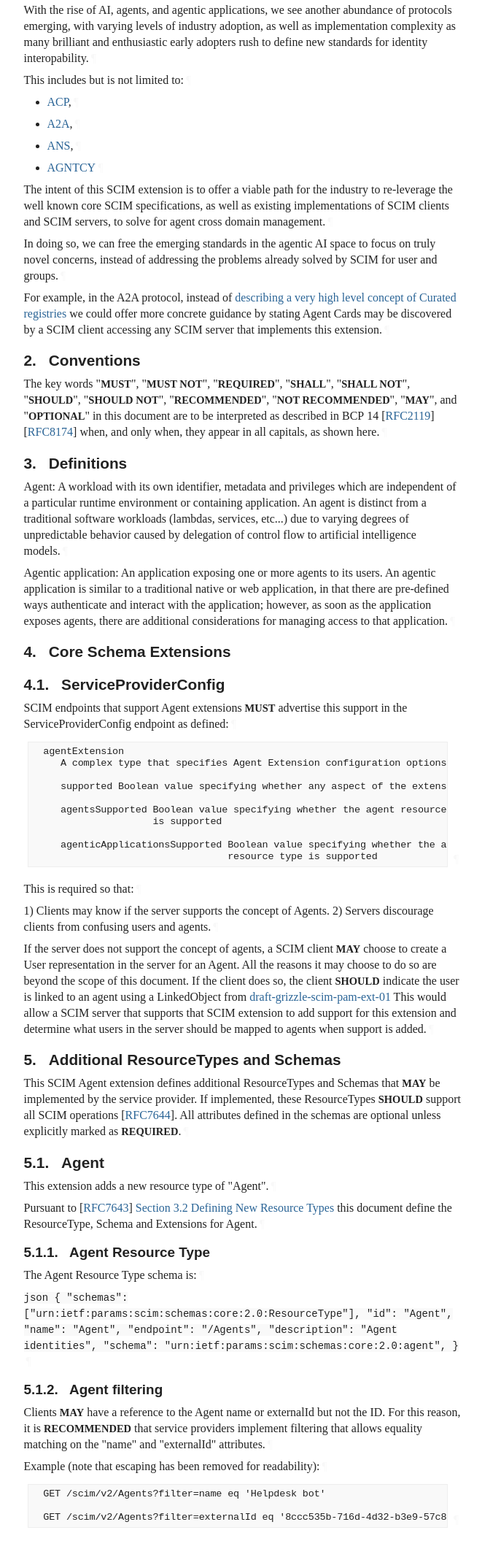
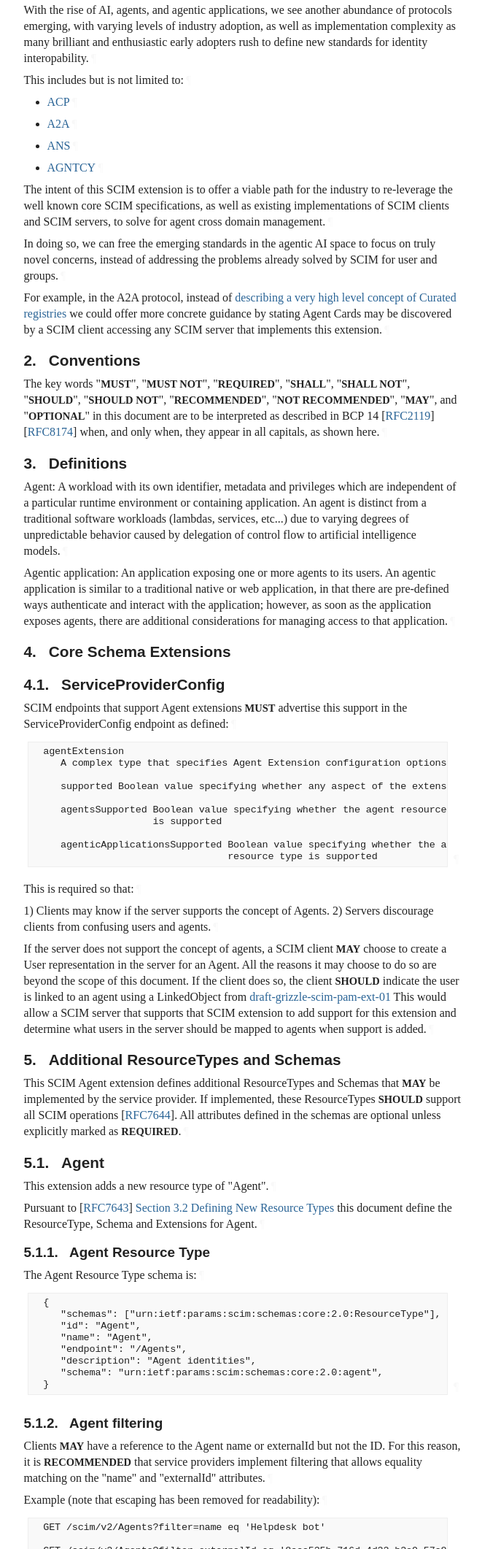
Before and after one commit to macyabbey/draft-scim-agent-extension, a plain HTML site: page draft-scim-agent-extension.html in a window 1280 px wide. Shown: the part 1273-3395 px from the top of the page at 73% size, without its empty margins (92-753 px from the left). Drawn offline with Linux system fonts and the light colour scheme; a web font is replaced by a local one.

Commit message:
Script updating gh-pages from 44ca92d. [ci skip]

```diff
--- a/draft-scim-agent-extension.html
+++ b/draft-scim-agent-extension.html
@@ -1280,13 +1280,13 @@ early adopters rush to define new standards for identity interopability.<a href=
 <p id="section-1-6">This includes but is not limited to:<a href="#section-1-6" class="pilcrow">¶</a></p>
 <ul class="normal">
 <li class="normal" id="section-1-7.1">
-          <p id="section-1-7.1.1"><a href="https://agentcommunicationprotocol.dev/core-concepts/agent-discovery">ACP</a>,<a href="#section-1-7.1.1" class="pilcrow">¶</a></p>
+          <p id="section-1-7.1.1"><a href="https://agentcommunicationprotocol.dev/core-concepts/agent-discovery">ACP</a><a href="#section-1-7.1.1" class="pilcrow">¶</a></p>
 </li>
         <li class="normal" id="section-1-7.2">
-          <p id="section-1-7.2.1"><a href="https://a2a-protocol.org/latest/topics/agent-discovery/">A2A</a>,<a href="#section-1-7.2.1" class="pilcrow">¶</a></p>
+          <p id="section-1-7.2.1"><a href="https://a2a-protocol.org/latest/topics/agent-discovery/">A2A</a><a href="#section-1-7.2.1" class="pilcrow">¶</a></p>
 </li>
         <li class="normal" id="section-1-7.3">
-          <p id="section-1-7.3.1"><a href="https://genai.owasp.org/resource/agent-name-service-ans-for-secure-al-agent-discovery-v1-0/">ANS</a>,<a href="#section-1-7.3.1" class="pilcrow">¶</a></p>
+          <p id="section-1-7.3.1"><a href="https://genai.owasp.org/resource/agent-name-service-ans-for-secure-al-agent-discovery-v1-0/">ANS</a><a href="#section-1-7.3.1" class="pilcrow">¶</a></p>
 </li>
         <li class="normal" id="section-1-7.4">
           <p id="section-1-7.4.1"><a href="https://docs.agntcy.org/dir/overview/">AGNTCY</a><a href="#section-1-7.4.1" class="pilcrow">¶</a></p>
@@ -1398,7 +1398,8 @@ this document define the ResourceType, Schema and Extensions for Agent.<a href="
 <a href="#section-5.1.1" class="section-number selfRef">5.1.1. </a><a href="#name-agent-resource-type" class="section-name selfRef">Agent Resource Type</a>
           </h4>
 <p id="section-5.1.1-1">The Agent Resource Type schema is:<a href="#section-5.1.1-1" class="pilcrow">¶</a></p>
-<p id="section-5.1.1-2"><code>json
+<div class="alignLeft art-text artwork" id="section-5.1.1-2">
+<pre>
   {
      "schemas": ["urn:ietf:params:scim:schemas:core:2.0:ResourceType"],
      "id": "Agent",
@@ -1407,7 +1408,8 @@ this document define the ResourceType, Schema and Extensions for Agent.<a href="
      "description": "Agent identities",
      "schema": "urn:ietf:params:scim:schemas:core:2.0:agent",
   }
-</code><a href="#section-5.1.1-2" class="pilcrow">¶</a></p>
+</pre><a href="#section-5.1.1-2" class="pilcrow">¶</a>
+</div>
 </section>
 </div>
 <div id="agent-filtering">
```
Also changed, not shown: draft-scim-agent-extension.txt. Lines whose indentation alone changed are shown as unchanged.
